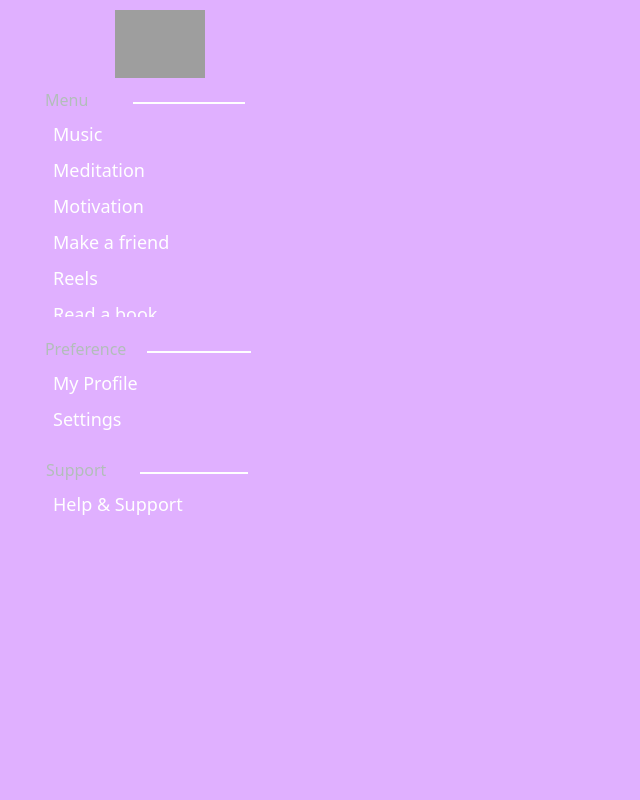
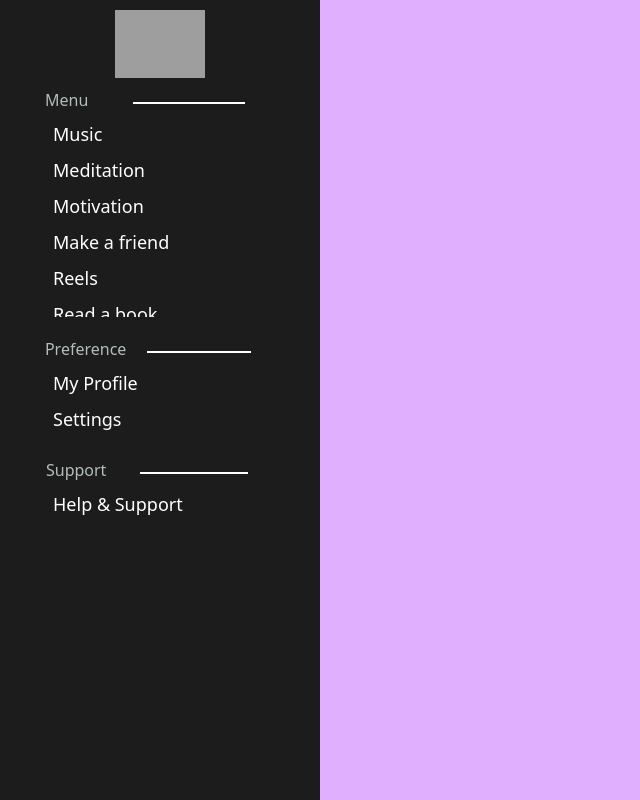
Before and after one commit to sirikisiva/Chillout_New, a React (Create React App) app in the folder Relaxapp/: page /Reels in a window 1280 px wide. Shown: the whole page, without its empty margins (0-640 px from the left). Built offline with nearby package versions, Linux system fonts and the light colour scheme; grey boxes are pictures that could not be loaded.

Commit message:
Update features.css

```diff
--- a/Relaxapp/src/features.css
+++ b/Relaxapp/src/features.css
@@ -29,7 +29,7 @@
     max-width: 300px;
     min-width: 300px;
     box-shadow: rgba(0, 0, 0, 0.45) 0px 25px 20px -20px;
-      cursor: pointer;
+    cursor: pointer;
 }
 .feature-img{
     width: 200px;
@@ -71,3 +71,6 @@
     display: flex;
     justify-content: center;
   }
+.side-menu{
+    background-color: #1c1c1c;
+}
```
